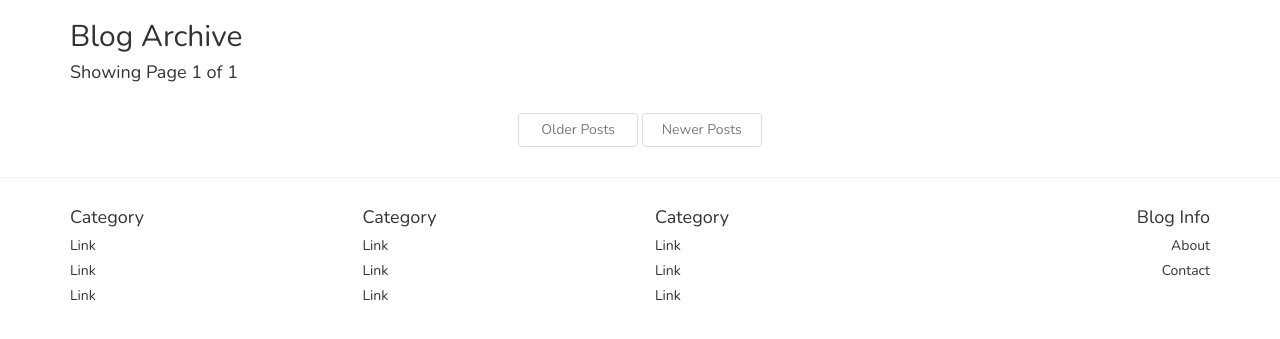
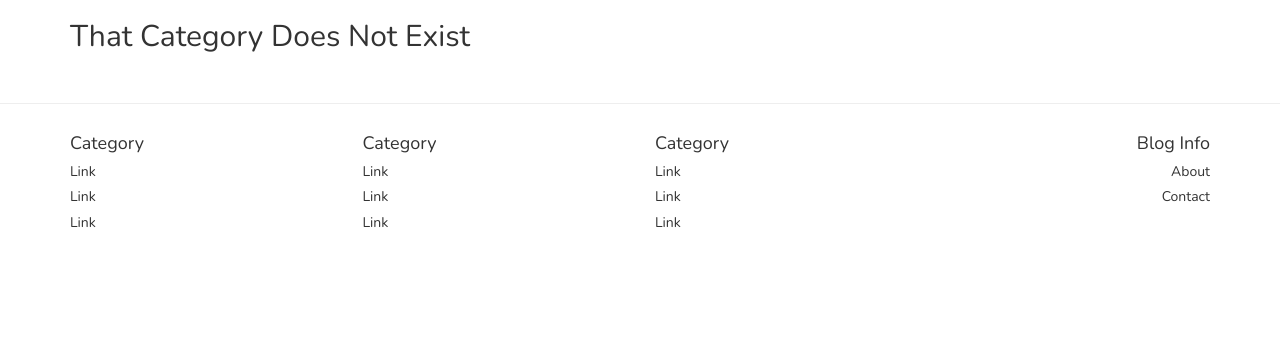
Before and after one commit to adamjoyce/adam-joyce-blog, a Django app: page /1/ in a window 1280 px wide. Shown: the part 50-389 px from the top of the page. Run offline with Django 3.2, Linux system fonts and the light colour scheme; data that the repository does not hold is empty; some libraries are stand-ins or nearby versions.

Commit message:
Category posts correctly showing in respective archives

```diff
--- a/adam_joyce_blog/urls.py
+++ b/adam_joyce_blog/urls.py
@@ -17,6 +17,6 @@ from django.conf.urls import url, include
 from django.contrib import admin
 
 urlpatterns = [
+    url(r'^admin/', admin.site.urls),
     url(r'', include('blog.urls')),
-    url(r'^admin/', admin.site.urls),
 ]
--- a/blog/models.py
+++ b/blog/models.py
@@ -18,7 +18,7 @@ class Category(models.Model):
 
 class Post(models.Model):
     author = models.ForeignKey('auth.User')
-    categories = models.ManyToManyField(Category)
+    category = models.ForeignKey(Category)
     title = models.CharField(max_length=200)
     text = models.TextField()
     created_date = models.DateTimeField(default=timezone.now)
--- a/blog/templates/blog/archive.html
+++ b/blog/templates/blog/archive.html
@@ -6,9 +6,22 @@
 
 {% block body_block %}
 <div class="container plain-anchors">
+  {% if category_missing %}
+  <!-- The given category does not exist -->
+  <div id="archive-header">
+    <h2>That Category Does Not Exist</h2>
+  </div>
+  {% else %}
   <!-- Page Information -->
   <div id="archive-header">
-    <h2>Blog Archive</h2>
+    <h2>
+      {% if not category %}
+      Blog
+      {% else %}
+      {{ archived_posts.object_list.first.category.name }}
+      {% endif %}
+      Archive
+    </h2>
     <h4>
       Showing Page {{ archived_posts.number }} of
       {{ archived_posts.paginator.num_pages }}
@@ -20,7 +33,7 @@
     {% for post in archived_posts %}
     <div class="col-md-4 col-sm-6">
       <a href="#">
-        <div class="post-tab {{ post.categories.first.slug }}-post">
+        <div class="post-tab {{ post.category.slug }}-post">
           <div class="post-tab-title">
             <h4><strong>{{ post.title }}</strong></h4>
             <hr>
@@ -50,5 +63,6 @@
     <a href="#" class="btn btn-default" disabled>Newer Posts</a>
     {% endif %}
   </div>
+  {% endif %}
 </div>
 {% endblock %}
--- a/blog/templates/blog/base.html
+++ b/blog/templates/blog/base.html
@@ -66,7 +66,7 @@
     <!-- Featured post -->
     <a href="#">
       <div
-      class="container-fluid {{ featured_post.categories.first.slug }}-post">
+      class="container-fluid {{ featured_post.category.slug }}-post">
         <div id="featured-post">
           <h1 id="featured-title">
             <strong>{{ featured_post.title }}</strong>
@@ -76,13 +76,13 @@
             {{ featured_post.published_date.date }}
           </h4>
           <div id="featured-icon">
-            {% if featured_post.categories.first.slug == "life"  %}
+            {% if featured_post.category.slug == "life"  %}
             <i class="fa fa-globe" aria-hidden="true"></i>
-            {% elif featured_post.categories.first.slug == "technology" %}
+            {% elif featured_post.category.slug == "technology" %}
             <i class="fa fa-laptop" aria-hidden="true"></i>
-            {% elif featured_post.categories.first.slug == "web-development" %}
+            {% elif featured_post.category.slug == "web-development" %}
             <i class="fa fa-at" aria-hidden="true"></i>
-            {% elif featured_post.categories.first.slug == "games" %}
+            {% elif featured_post.category.slug == "games" %}
             <i class="fa fa-gamepad" aria-hidden="true"></i>
             {% else %}
             <i class="fa fa-newspaper-o" aria-hidden="true"></i>
--- a/blog/templates/blog/index.html
+++ b/blog/templates/blog/index.html
@@ -30,7 +30,7 @@
         {% for post in recent_posts %}
         <div class="col-md-4 col-sm-6">
           <a href="#">
-            <div class="post-tab {{ post.categories.first.slug }}-post">
+            <div class="post-tab {{ post.category.slug }}-post">
               <div class="post-tab-title">
                 <h4><strong>{{ post.title }}</strong></h4>
                 <hr>
@@ -55,7 +55,7 @@
         {% for post in cat_dict|key_value:cat.slug %}
         <div class="col-md-4 col-sm-6">
           <a href="#">
-            <div class="post-tab {{ post.categories.first.slug }}-post">
+            <div class="post-tab {{ post.category.slug }}-post">
               <div class="post-tab-title">
                 <h4><strong>{{ post.title }}</strong></h4>
                 <hr>
--- a/blog/urls.py
+++ b/blog/urls.py
@@ -5,5 +5,5 @@ from . import views
 urlpatterns = [
     url(r'^$', views.index, name='index'),
     url(r'^archive/$', views.archive, name='archive_all'),
-    url(r'^(?P<category_slug>)', views.archive, name='archive_category'),
+    url(r'^(?P<category_slug>.+)/$', views.archive, name='archive_category'),
 ]
--- a/blog/views.py
+++ b/blog/views.py
@@ -28,7 +28,7 @@ def index(request):
     # lookup function which uses the category slug.
     cat_dict = {}
     for cat in cats:
-        posts = Post.objects.filter(categories__name=cat.name).order_by(
+        posts = Post.objects.filter(category__name=cat.name).order_by(
                 '-published_date')
         paginator = Paginator(posts, num_of_posts_per_page)
         cat_posts = get_paginator_page(request, paginator)
@@ -37,24 +37,37 @@ def index(request):
 
     return render(request, 'blog/index.html', context_dict)
 
-def archive(request, category_slug=""):
+def archive(request, category_slug=None):
     context_dict = {}
+    context_dict['category'] = category_slug
     num_of_posts_per_page = 18
 
-    if not category_slug:
+    if category_slug:
+        cats = Category.objects.all()
+
+        category_slugs = []
+        for cat in cats:
+            category_slugs.append(cat.slug)
+
+        # Is the category valid?
+        if category_slug not in category_slugs:
+            context_dict['category_missing'] = True
+            return render(request, 'blog/archive.html', context_dict)
+        else:
+            # Grab posts that fall into the relevent category.
+            posts = Post.objects.filter(
+                    category__slug=category_slug).order_by('-published_date')
+    else:
         # Grab all the posts.
-        posts = Post.objects.filter(published_date__lte=timezone.now()).order_by(
+        posts = Post.objects.filter(
+                published_date__lte=timezone.now()).order_by(
                 '-published_date')
-    else:
-        # Grab posts that fall into the relevent category.
-        posts = Post.objects.filter(categories__slug=category_slug).order_by(
-                '-published_date')
+
     paginator = Paginator(posts, num_of_posts_per_page)
     archived_posts = get_paginator_page(request, paginator)
     context_dict['archived_posts'] = archived_posts
 
-    context_dict['posts'] = posts
-    print(context_dict['posts'])
+    print(context_dict['archived_posts'])
     return render(request, 'blog/archive.html', context_dict)
 
 def get_paginator_page(request, paginator):
```
Also changed, not shown: blog/migrations/0001_initial.py, blog/migrations/0002_auto_20171108_1351.py (deleted), blog/migrations/0003_auto_20171108_1358.py (deleted), blog/migrations/0004_auto_20171109_2116.py (deleted).
